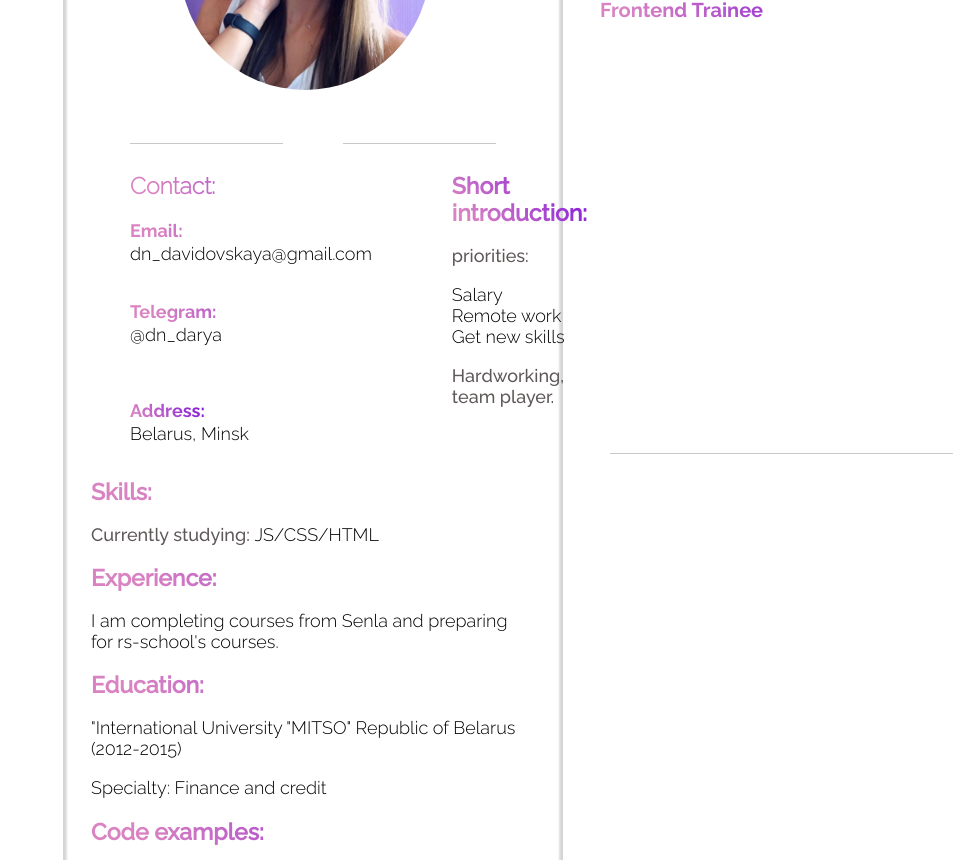
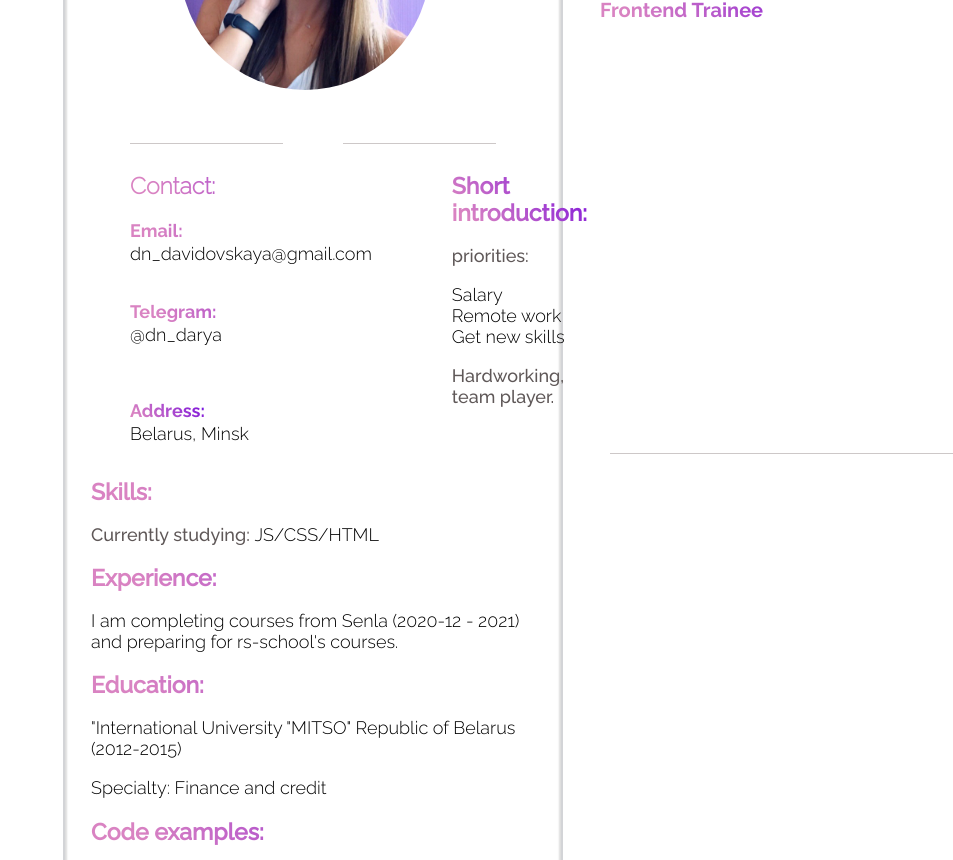
Before and after one commit to Darya-dn/rsschool-cv, a plain HTML site: page index.html in a window 1280 px wide. Shown: the part 237-1097 px from the top of the page, without its empty margins (327-1280 px from the left). Drawn offline with Linux system fonts and the light colour scheme.

Commit message:
feat: add tag time

```diff
--- a/index.html
+++ b/index.html
@@ -55,8 +55,10 @@
                 </section>
                 <section class="experience">
                     <h2>Experience:</h2>
-                    <p>I am completing courses from Senla and
-                        preparing for rs-school's courses.</p>
+                    <p>I am completing courses from Senla
+                        <time datetime="2020-12-01">(2020-12 - 2021)</time>
+                        and preparing for rs-school's courses.
+                    </p>
                 </section>
                 <section class="education">
                     <h2>Education:</h2>
@@ -66,10 +68,10 @@
                 <section class="code-examples">
                     <h2>Code examples:</h2>
                     <div class="language-javascript">
-                            <code>
+                        <code>
                             function isTriangle(a,b,c) { <br>
-                                return a &lt;  b + c && b &lt; a + c && c &lt; a + b; }
-                            </code>
+                            return a &lt; b + c && b &lt; a + c && c &lt; a + b; }
+                        </code>
                     </div>
                 </section>
                 <section class="lvl-english">
```
